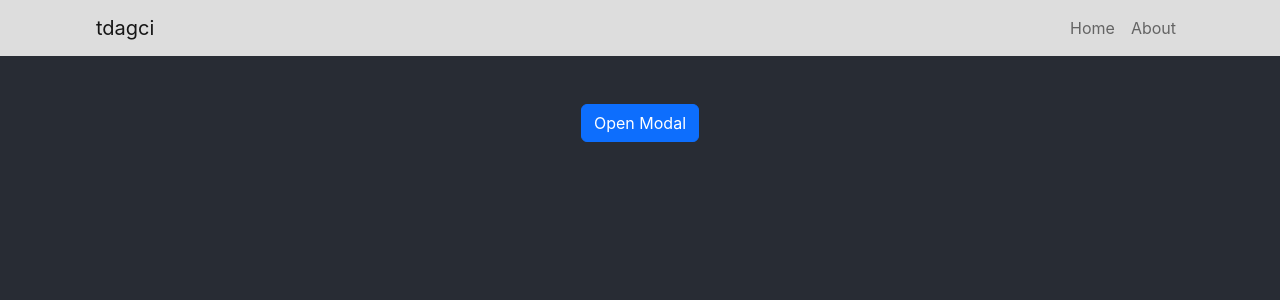
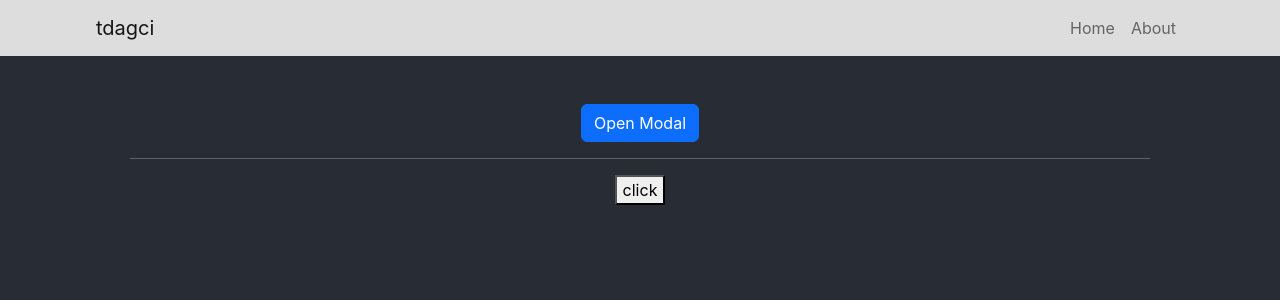
Before and after one commit to tayfundagci/ts-react, a React (Create React App) app: page /about in a window 1280 px wide. Shown: the top 300 px of the page. Built offline with nearby package versions, Linux system fonts and the light colour scheme; the HTML template or start-up script is replaced by a standard one.

Commit message:
inheritence interface button

```diff
--- /dev/null
+++ b/src/components/Button.tsx
@@ -0,0 +1,9 @@
+import { iButtonProps } from "../interfaces/Interfaces";
+
+export const Button: React.FunctionComponent<iButtonProps> = ({ title, loading, ...rest }) => {
+    return (
+        <div {...rest}>
+            {loading ? <div>Loading...</div> : <button>{title}</button>}
+        </div>
+    )
+}
--- a/src/pages/About.tsx
+++ b/src/pages/About.tsx
@@ -1,5 +1,6 @@
 import React from "react";
 import BootstrapModal from "../components/BootstrapModal";
+import { Button } from "../components/Button";
 import { OrderCard } from "../components/OrderCard";
 import { iPerson } from "../interfaces/Interfaces";
 
@@ -19,9 +20,18 @@ function About({ }: Props) {
   user.walk();
   user.speak(" What's up");
 
+  const handleSubmit = () => {
+    alert("clicked")
+  }
+
+  const handleChange = () => {
+
+  }
+
   return (
     <div className="m-5">
-      <BootstrapModal title="farukyilmaz" titleNumber={23} description="Eu cupidatat nostrud proident aliqua veniam enim adipisicing cupidatat incididunt do." />
+      <BootstrapModal title="farukyilmaz" titleNumber={23} description="Eu cupidatat nostrud proident aliqua veniam enim adipisicing cupidatat incididunt do." /> <hr />
+      <Button title="click" loading={false} onClick={handleSubmit} onChange={handleChange} />
     </div>
   );
 }
```
Also changed, not shown: src/interfaces/Interfaces.tsx (+10 -0 lines).
